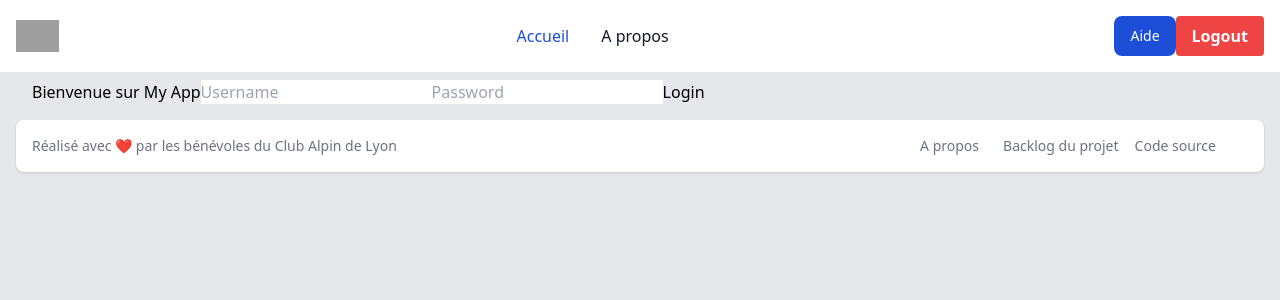
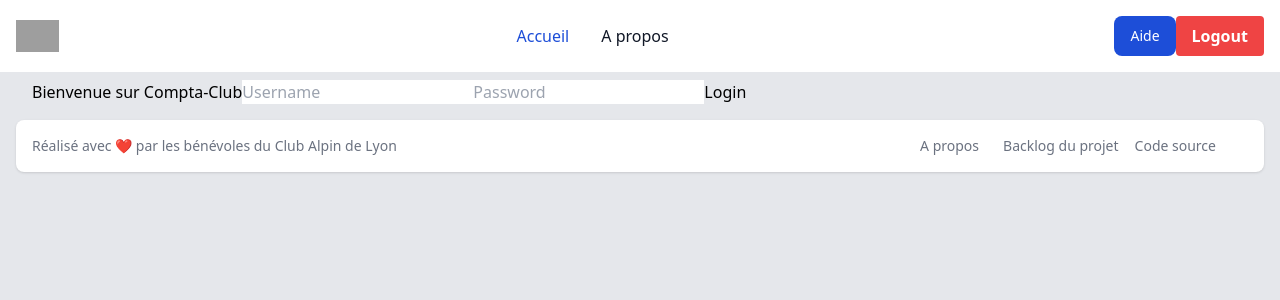
Before and after one commit to Club-Alpin-Lyon-Villeurbanne/compta-club, a Next.js app: page / in a window 1280 px wide. Shown: the top 300 px of the page. Built offline with nearby package versions, Linux system fonts and the light colour scheme; no server answers; grey boxes are pictures that could not be loaded.

Commit message:
Change build settings

```diff
--- a/app/page.tsx
+++ b/app/page.tsx
@@ -19,7 +19,7 @@ export default function HomePage() {
     <main>
       <div className="container px-4 mx-auto sm:px-8">
         <div className="flex">
-          <h1>Bienvenue sur My App</h1>
+          <h1>Bienvenue sur Compta-Club</h1>
           <LoginForm />
         </div>
       </div>
--- a/next.config.js
+++ b/next.config.js
@@ -1,5 +1,11 @@
 /** @type {import('next').NextConfig} */
 const nextConfig = {
+  typescript: {
+    ignoreBuildErrors: true,
+  },
+  eslint: {
+    ignoreDuringBuilds: true,
+  },
   images: {
     remotePatterns: [
       {
--- a/package.json
+++ b/package.json
@@ -3,7 +3,7 @@
   "version": "0.1.0",
   "private": true,
   "scripts": {
-    "dev": "next dev",
+    "dev": "next dev --turbo",
     "build": "next build",
     "start": "next start",
     "lint": "next lint"
```
